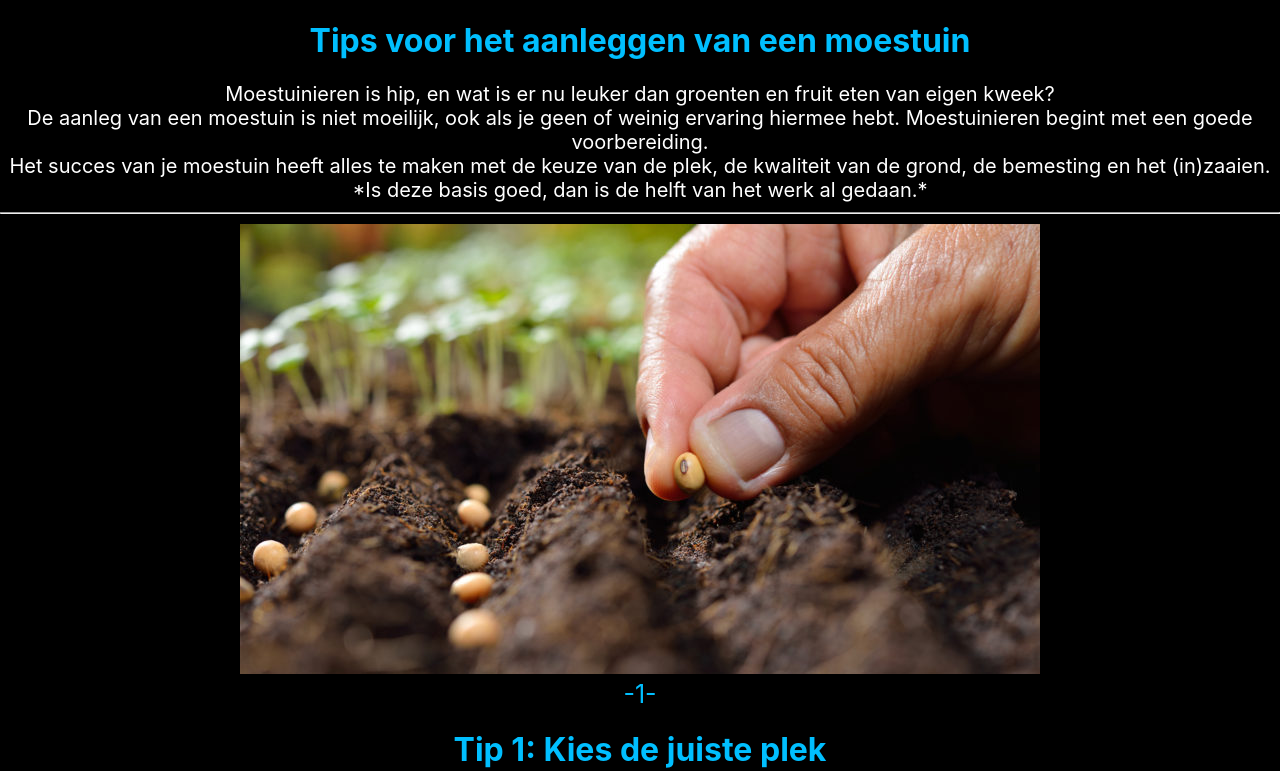
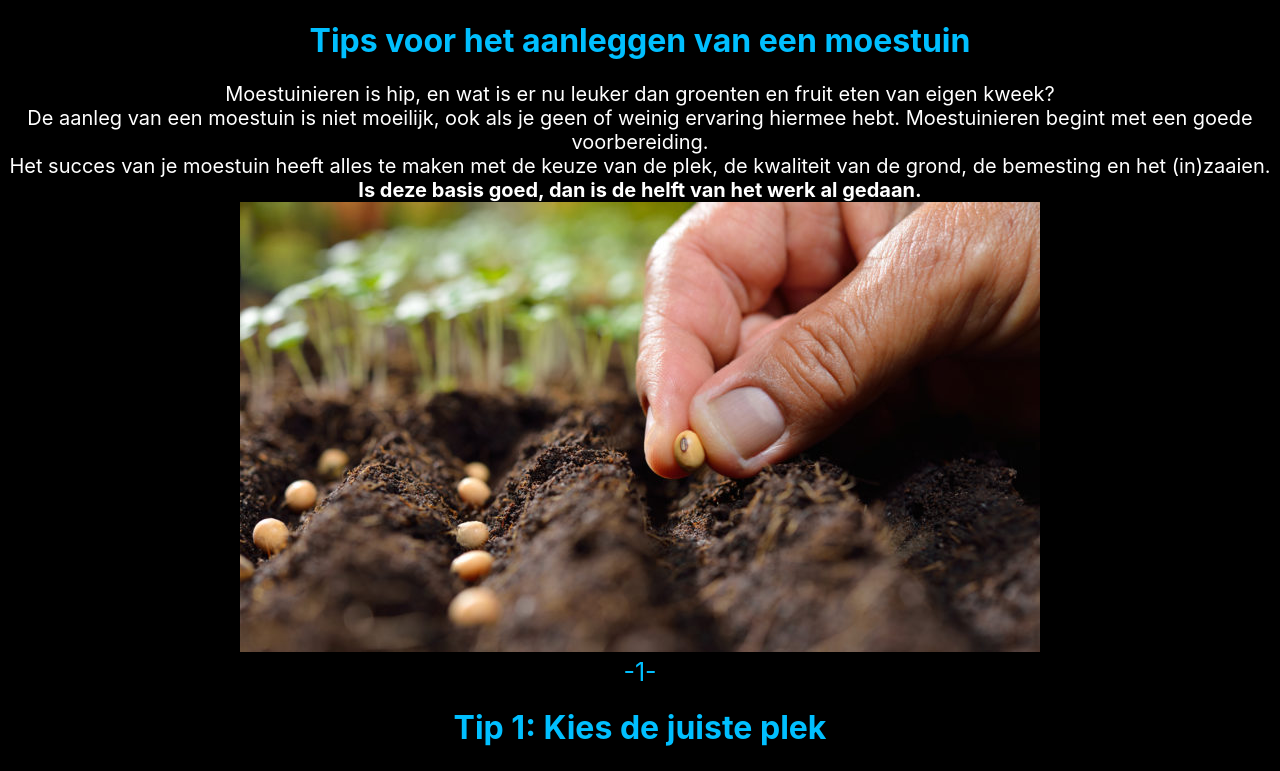
Before and after one commit to fouadissaad1/opdracht1week5, a React (Create React App) app: page / in a window 1280 px wide. Shown: the top 771 px of the page. Built offline with nearby package versions, Linux system fonts and the light colour scheme.

Commit message:
text bold

```diff
--- a/src/App.js
+++ b/src/App.js
@@ -1,24 +1,42 @@
 import './App.css';
-import { DATA } from "./data/data_v3";
+import { DATA } from "./data/data_final_version";
 
 function OderLine() {
   return <div>
-    <hr/>
+    {'\n'}
   </div>;
 }
 
 function Image(props) {
   const {text} = props;
-  return <div><img src={text.substring(2)} alt=""/></div>;
+  return <div><img src={text.substring(2)} alt="tips"/></div>;
 
 }
 
+
+
+
+function TextBold(props){
+  const {text}=props;
+  const textbook=text.split("*");
+
+  return (
+      <>
+        {
+          textbook.map((hero,index) => {
+            return (index % 2 ?<b key={index}>{hero}</b> : hero)
+          })
+        }
+      </>
+  )
+
+}
 
 function Text(props) {
   const {text} = props;
   if (text.startsWith("---")) return <OderLine/>;
   if (text.startsWith("[[")) return <Image text={text}/>;
-  return <div>{text}</div>;
+  return <div><TextBold text={text}/></div>;
 }
 
 function IndexPage(props){
@@ -38,8 +56,6 @@ function App() {
         DATA.map((p)=><IndexPage key={p.pageNumber} indexPage={p}/>)
       }
 
-
-
     </div>
   );
 }
```
Also changed, not shown: src/App.css (line endings or trailing spaces).
